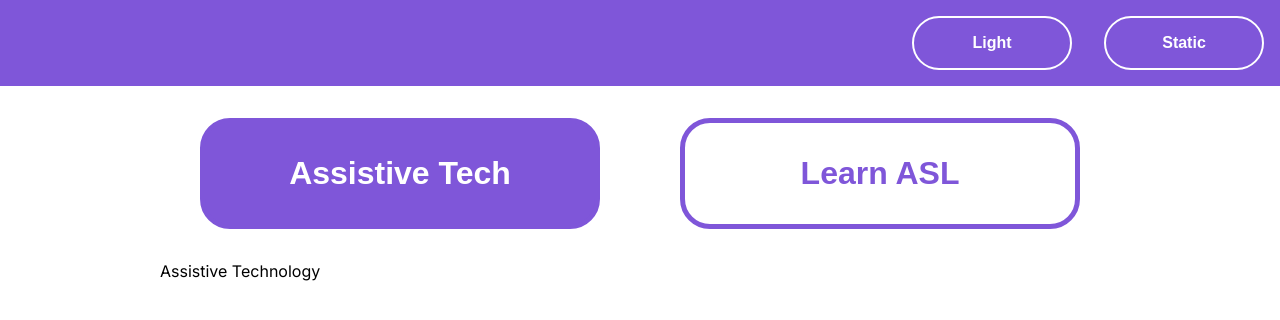
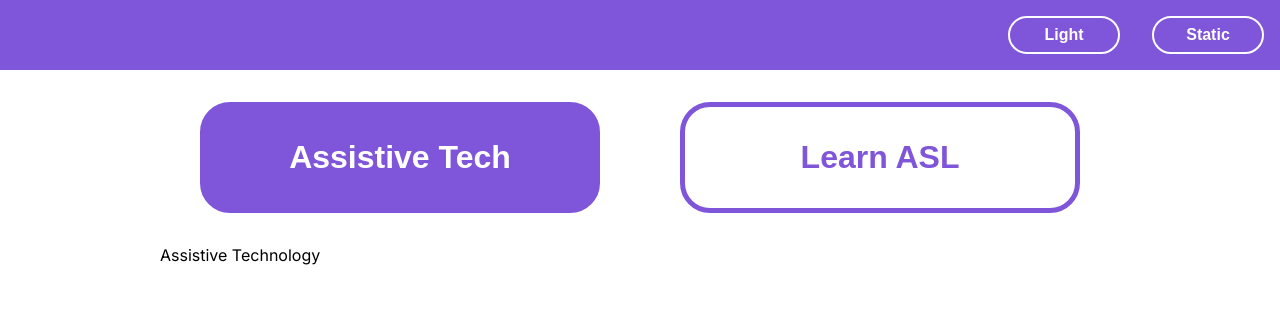
Before and after one commit to lauracastrovenegas/capstone-project-website, a React (Create React App) app: page / in a window 1280 px wide. Shown: the top 320 px of the page. Built offline with nearby package versions, Linux system fonts and the light colour scheme; the HTML template or start-up script is replaced by a standard one.

Commit message:
Update OptionsBar.js

```diff
--- a/src/components/OptionsBar.js
+++ b/src/components/OptionsBar.js
@@ -1,6 +1,6 @@
 import styled from "styled-components";
 import theme from "../theme";
-import React, {useState} from "react";
+import React, { useState } from "react";
 
 const OptionsBarWrap = styled.div`
     background-color: ${theme.colors.purple};
@@ -18,9 +18,9 @@ const ButtonWrapper = styled.button`
     border-radius: 30px;
     font-size: 1rem;
     font-weight: 800;
-    padding: 1rem 1rem;
+    padding: 0.5rem 1rem;
     cursor: pointer;
-    width: 10rem;
+    width: 7rem;
     margin: 0rem 1rem;
 `
 
@@ -29,7 +29,7 @@ const ButtonsWrap = styled.div`
     width: fit-content;
 `
 
-const OptionButton = ({options}) => {
+const OptionButton = ({ options }) => {
     const [selected, setSelected] = useState(0)
 
     return (
@@ -41,8 +41,8 @@ const OptionsBar = () => {
     return (
         <OptionsBarWrap>
             <ButtonsWrap>
-                <OptionButton options={["Light", "Dark"]}/>
-                <OptionButton options={["Static", "Dynamic"]}/>
+                <OptionButton options={["Light", "Dark"]} />
+                <OptionButton options={["Static", "Dynamic"]} />
             </ButtonsWrap>
         </OptionsBarWrap>
     )
```
